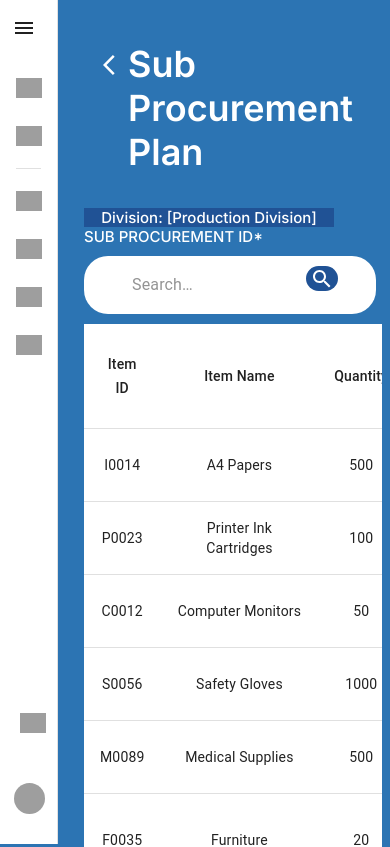
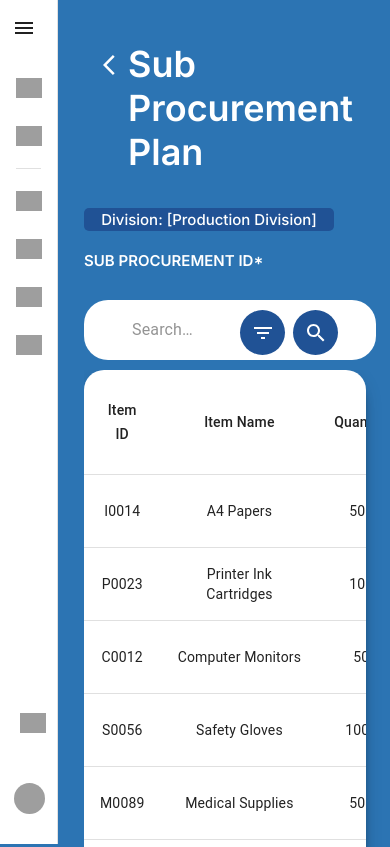
Before and after one commit to yesitha/ProcurementManagementSystem, a React (Create React App) app in the folder Code/frontend/: page / in a window 390 px wide. Shown: the top 847 px of the page. Built offline with nearby package versions, Linux system fonts and the light colour scheme; grey boxes are pictures that could not be loaded.

Commit message:
SubProcurement Create Page Responsiveness added

```diff
--- a/Code/frontend/src/pages/Create SubProcurement Plan Division HOD/Create SubProcurementPlan.css
+++ b/Code/frontend/src/pages/Create SubProcurement Plan Division HOD/Create SubProcurementPlan.css
@@ -15,6 +15,9 @@
     background-color: #205295;
     width: 250px;
     text-align: center;
+    border-radius: 5px;
+    padding-top: 2px;
+    padding-bottom: 2px;
 
 }
 
@@ -25,10 +28,9 @@
     font-size: 15px;
     flex-direction: row;
     display: flex;
+    margin-right: 20px;
 }
-.midbody{
-    overflow-y: scroll;
-}
+
 .TableHeaders{
     font-family: 'Inter', sans-serif;
     position: sticky!important;
@@ -40,3 +42,78 @@ position: sticky;
 left: 0;
 
 }
+
+.upperSection{
+    display: flex;
+    flex-direction: row;
+    justify-content: start;
+    margin-top: 10px;
+    margin-bottom: 10px;
+    margin-left: 10px;
+    margin-right: 10px;
+    width: 100%;
+}
+
+.Header{
+    font-family: 'Inter', sans-serif;
+    font-weight: 600;
+    color: #ffffff;
+    font-size: 36px;
+    position: relative;
+    margin-right: 12vw;
+
+}
+.header2{
+    font-family: 'Inter', sans-serif;
+    font-weight: 500;
+    color: #ffffff;
+    font-size: 34px;
+    position: relative;
+    margin-right:5vw;
+}
+
+.ManageAuctionPageContainer__header{
+    padding-right: 10px;
+    width: fit-content;
+    display: flex;
+    flex-direction: row;
+  }
+  .MiddleSection{
+    padding-right: 10px;
+
+    display: flex;
+    flex-direction: row;
+    flex-wrap: wrap;
+  }
+
+  .tableContainer{
+
+border-radius: 20px;
+overflow-x: scroll;
+scroll-behavior: smooth;
+
+
+  }
+  .search{
+    margin-bottom: 10px;
+    align-self: flex-end;
+
+
+
+    margin-left: 20px;
+  }
+  .baseTableContainer{
+    border-radius: 20px;
+
+
+
+  }
+  .downSection{
+    overflow-x: hidden;
+
+  }
+
+  .OuterMiddle{
+    display:flex;
+    flex-direction: column;
+  }
--- a/Code/frontend/src/pages/Create SubProcurement Plan Division HOD/CreateSubProcurementPlan.js
+++ b/Code/frontend/src/pages/Create SubProcurement Plan Division HOD/CreateSubProcurementPlan.js
@@ -13,6 +13,7 @@ import TableRow from '@mui/material/TableRow';
 import Grid from '@mui/material/Unstable_Grid2';
 import SearchFilter from "../../../src/components/SearchNoFilter/SearchNoFilter";
 import DeleteIcon from '@mui/icons-material/Delete';
+import SearchNoFilter from "../../components/Search/Search";
 
 
 function CreateSubProcurementPlan() {
@@ -100,7 +101,7 @@ function CreateSubProcurementPlan() {
             <h1 className="Header">Sub Procurement Plan</h1>
           </div>
         </div>
-
+        <div className="OuterMiddle">
         <div className='Ph2'>
             Division: [Production Division]
           </div>
@@ -109,19 +110,20 @@ function CreateSubProcurementPlan() {
         <div className="MiddleSection">
 
         <div className='Ph3'>
-                SUB PROCUREMENT ID*
+                <h4>SUB PROCUREMENT ID*</h4>
                 {/* components import */}
               </div>
 
-          <SearchFilter className="search" />
+              <SearchNoFilter className="search"/>
+        </div>
         </div>
 
         <div className="downSection">
 
 
-          <div className="midbody">
-            <Paper elevation={6} sx={{ alignItems: "center" }}>
-              <TableContainer style={{ overflowX: "initial" }}>
+
+            <Paper className="baseTableContainer" elevation={6} sx={{ mr: { xs: "60px",sm:"65px", md: "65px",lg:"68px", xl: "70px" },alignItems:"center",borderRadius:"31px"}}>
+              <TableContainer className="tableContainer" >
                 <Table stickyHeader aria-label="sticky table">
                   <TableHead className="TableHeaders">
                     <TableRow>
@@ -168,7 +170,7 @@ function CreateSubProcurementPlan() {
                 onRowsPerPageChange={handleChangeRowsPerPage}
               />
             </Paper>
-          </div>
+
 
 
 
```
